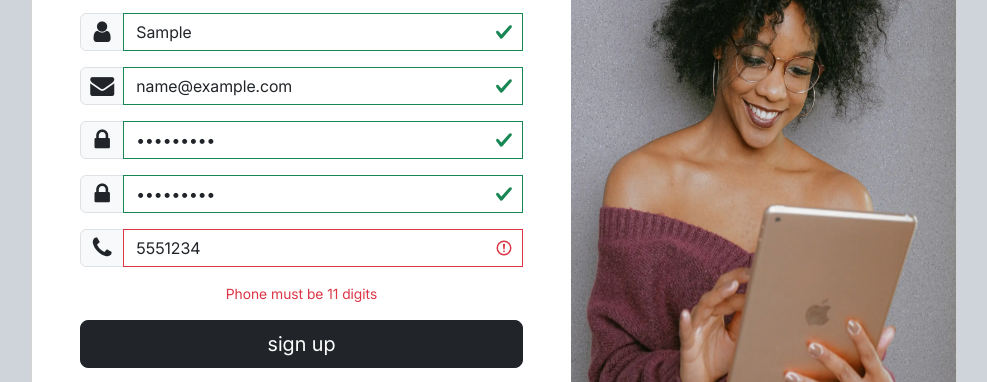
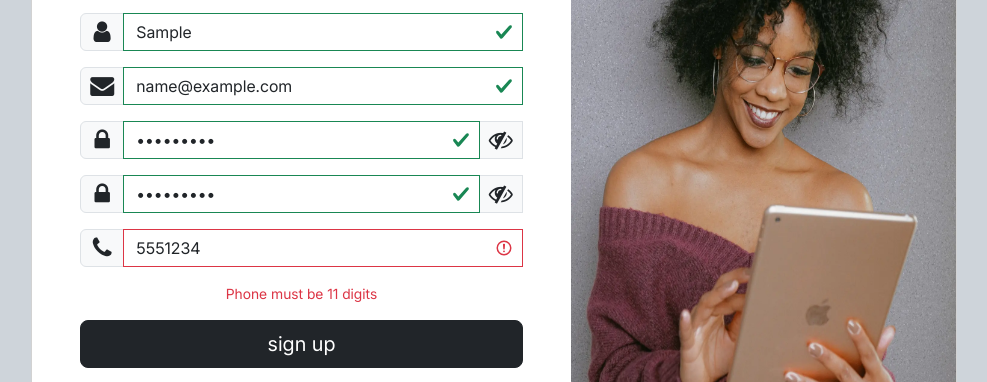
Before and after one commit to iti-frontend/Notoria, a plain HTML site: page register.html in a window 1280 px wide. Both pictures are taken after typing "Sample", "name@example.com", "Sample123", "Sample123", "5551234" into the empty fields and a click on the button "sign up". Shown: the part 225-607 px from the top of the page, without its empty margins (146-1133 px from the left). Drawn offline with Linux system fonts and the light colour scheme; no server answers.

Commit message:
Add show/hide password toggle to password

```diff
--- a/assets/css/icons.css
+++ b/assets/css/icons.css
@@ -82,3 +82,9 @@
 .icon-google:before {
   content: "\f1a0";
 }
+.icon-eye:before {
+  content: "\f06e";
+}
+.icon-eye-slash:before {
+  content: "\f070";
+}
--- a/assets/js/main.js
+++ b/assets/js/main.js
@@ -1,4 +1,4 @@
-import { logout, register } from "./modules/authentication.js";
+import { logout, register, showPassword } from "./modules/authentication.js";
 import { setLogoHTML } from "./modules/components.js";
 //  import { validator } from "./modules/validation.js";
 import { checkAuthState } from "../services/authServices.js";
@@ -28,6 +28,8 @@ document.addEventListener("DOMContentLoaded", () => {
     });
   }
 
+  showPassword();
+
   // Add login button event listener
   // const loginBtn = document.querySelector('button[type="button"]');
   // if (loginBtn && loginBtn.textContent.trim() === "Login") {
--- a/assets/js/modules/authentication.js
+++ b/assets/js/modules/authentication.js
@@ -23,7 +23,6 @@ export async function register() {
 
   registerBtn.disabled = true;
   registerBtn.innerHTML = `<span class="loader"></span>`;
-
 
   try {
     const result = await signUp(email, password, username, phone);
@@ -111,3 +110,38 @@ export async function logout() {
     showToast("Logout Failed");
   }
 }
+
+export function showPassword() {
+  const toggleBtns = document.querySelectorAll(".toggle-password");
+
+  toggleBtns.forEach((btn) => {
+    const targetId = btn.getAttribute("data-target");
+    const input = document.getElementById(targetId);
+    const icon = btn.querySelector("i");
+
+    btn.style.display = "none";
+
+    input.addEventListener("input", () => {
+      if (input.value.trim().length > 0) {
+        btn.style.display = "inline-flex";
+      } else {
+        btn.style.display = "none";
+        input.type = "password";
+        icon.classList.remove("icon-eye");
+        icon.classList.add("icon-eye-slash");
+      }
+    });
+
+    btn.addEventListener("click", () => {
+      if (input.type === "password") {
+        input.type = "text";
+        icon.classList.remove("icon-eye-slash");
+        icon.classList.add("icon-eye");
+      } else {
+        input.type = "password";
+        icon.classList.remove("icon-eye");
+        icon.classList.add("icon-eye-slash");
+      }
+    });
+  });
+}
--- a/register.html
+++ b/register.html
@@ -88,6 +88,13 @@
                           aria-label="password"
                           aria-describedby="password"
                         />
+                        <button
+                          class="input-group-text toggle-password"
+                          data-target="passwordInput"
+                          type="button"
+                        >
+                          <i class="icon-eye-slash"></i>
+                        </button>
                         <div class="invalid-feedback"></div>
                       </div>
 
@@ -104,6 +111,13 @@
                           aria-label="rePassword"
                           aria-describedby="rePassword"
                         />
+                        <button
+                          class="input-group-text toggle-password"
+                          data-target="rePasswordInput"
+                          type="button"
+                        >
+                          <i class="icon-eye-slash"></i>
+                        </button>
                         <div class="invalid-feedback"></div>
                       </div>
 
```
Also changed, not shown: login.html (+7 -0 lines), assets/icons/icomoon.svg, assets/icons/icomoon.ttf, assets/icons/icomoon.woff, 1 other file.
